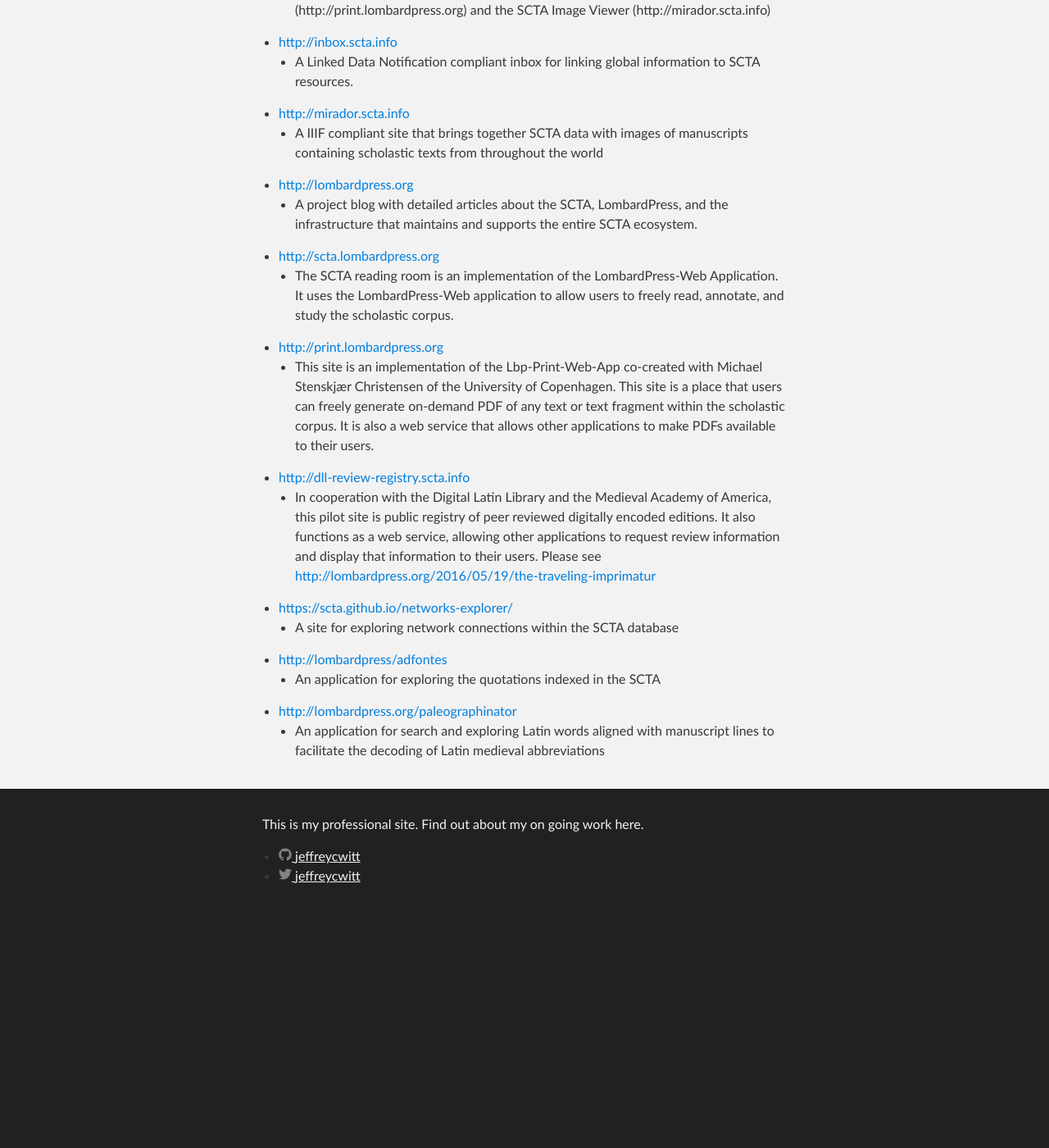
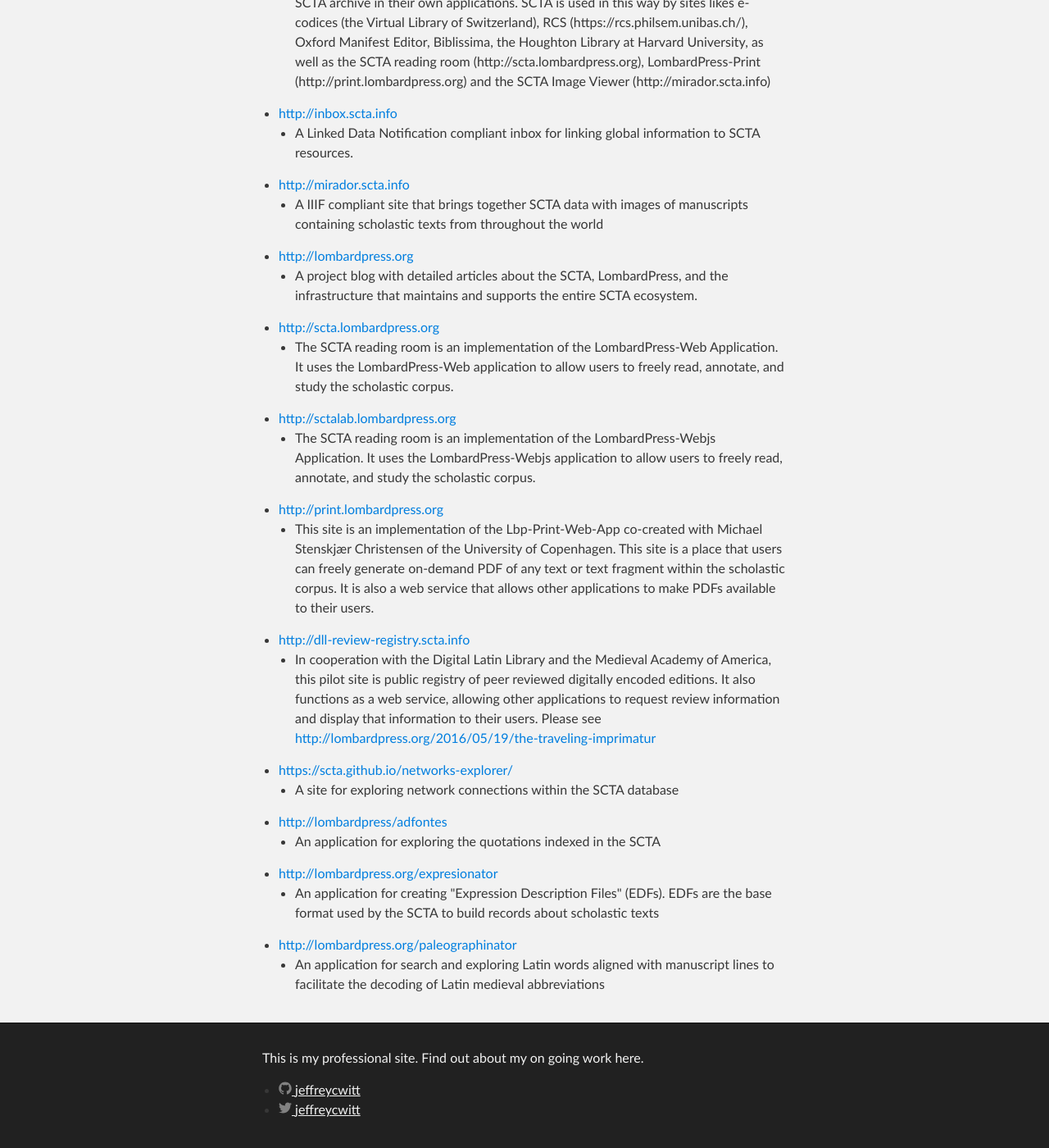
Before and after one commit to jeffreycwitt/jeffreycwitt.github.io, a Jekyll site: the page built from pages/digitalprojects.html, in a window 1280 px wide and 1400 px high, scrolled down 2193 px. Shown: the whole window at 82% size. Built offline with Jekyll 4.4.1, drawn with Linux system fonts in a browser that asks for light colours; before the commit the page ends 3308 px from its top, so only the background shows below that; some of the changed text lies outside the part shown.

Commit message:
updated cv

```diff
--- a/pages/digitalprojects.html
+++ b/pages/digitalprojects.html
@@ -78,6 +78,22 @@
             <li class="cv-list">A web client for displaying texts catalogued by the SCTA. For an implementation of
                this site, see http://scta.lombardpress.org discussed below under “Maintained Sites
                and Web Services.”
+            </li>
+
+         </ul>
+
+      </li>
+
+   </ul>
+
+   <ul>
+
+      <li class="cv-list"><a href="https://github.com/lombardpress/lombardpress-webjs">LombardPress-Webjs: https://github.com/lombardpress/lombardpress-webjs</a>
+
+         <ul>
+
+            <li class="cv-list">Version 3.0 of the LombardPress-Web application, built entirely in the javascript
+               react framework
             </li>
 
          </ul>
@@ -304,6 +320,23 @@
 
    <ul>
 
+      <li class="cv-list"><a href="http://sctalab.lombardpress.org">http://sctalab.lombardpress.org</a>
+
+         <ul>
+
+            <li class="cv-list">The SCTA reading room is an implementation of the LombardPress-Webjs Application.
+               It uses the LombardPress-Webjs application to allow users to freely read, annotate,
+               and study the scholastic corpus.
+            </li>
+
+         </ul>
+
+      </li>
+
+   </ul>
+
+   <ul>
+
       <li class="cv-list"><a href="http://print.lombardpress.org">http://print.lombardpress.org</a>
 
          <ul>
@@ -370,6 +403,23 @@
    <ul>
 
       <li class="cv-list">
+         <a href="http://lombardpress.org/expressionator">http://lombardpress.org/expresionator</a>
+
+         <ul>
+
+            <li class="cv-list">An application for creating "Expression Description Files" (EDFs). EDFs are the base
+               format used by the SCTA to build records about scholastic texts
+            </li>
+
+         </ul>
+
+      </li>
+
+   </ul>
+
+   <ul>
+
+      <li class="cv-list">
          <a href="http://lombardpress.org/paleographinator">http://lombardpress.org/paleographinator</a>
 
          <ul>
```
Also changed, not shown: other parts of pages/digitalprojects.html (+1 -1 lines), pages/cv.html (+16 -1 lines).
